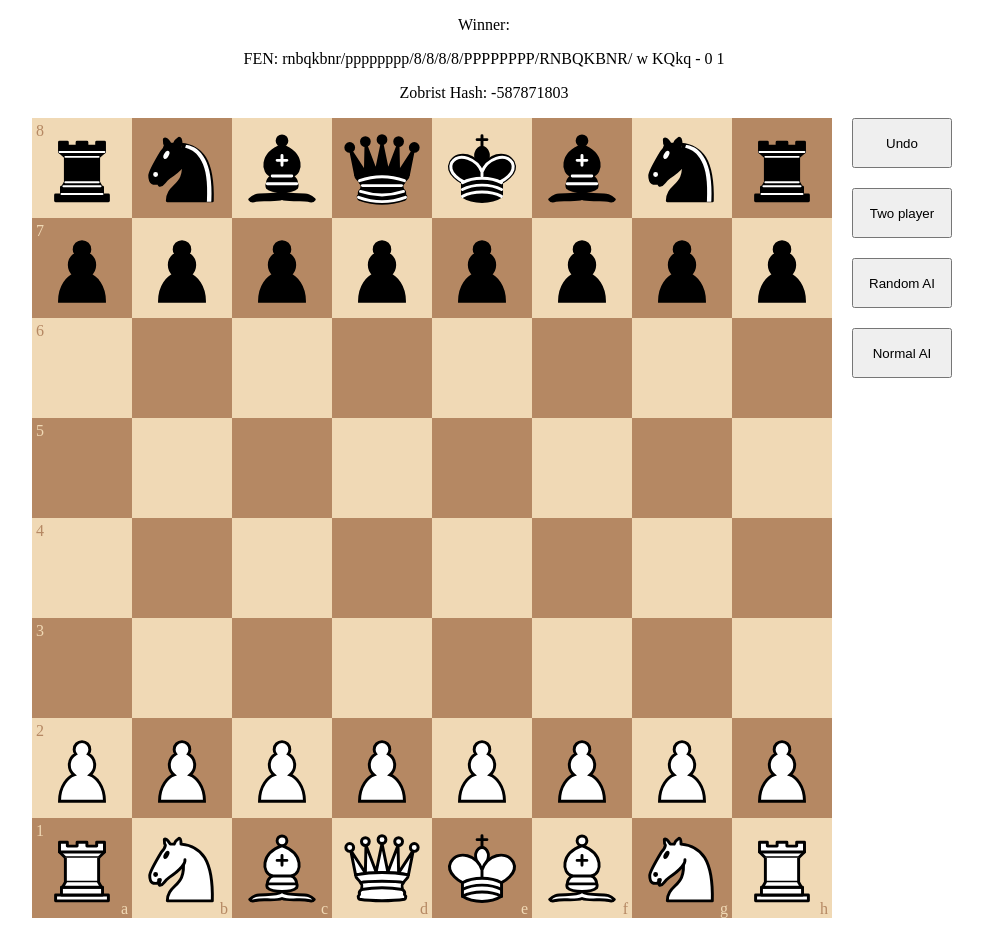
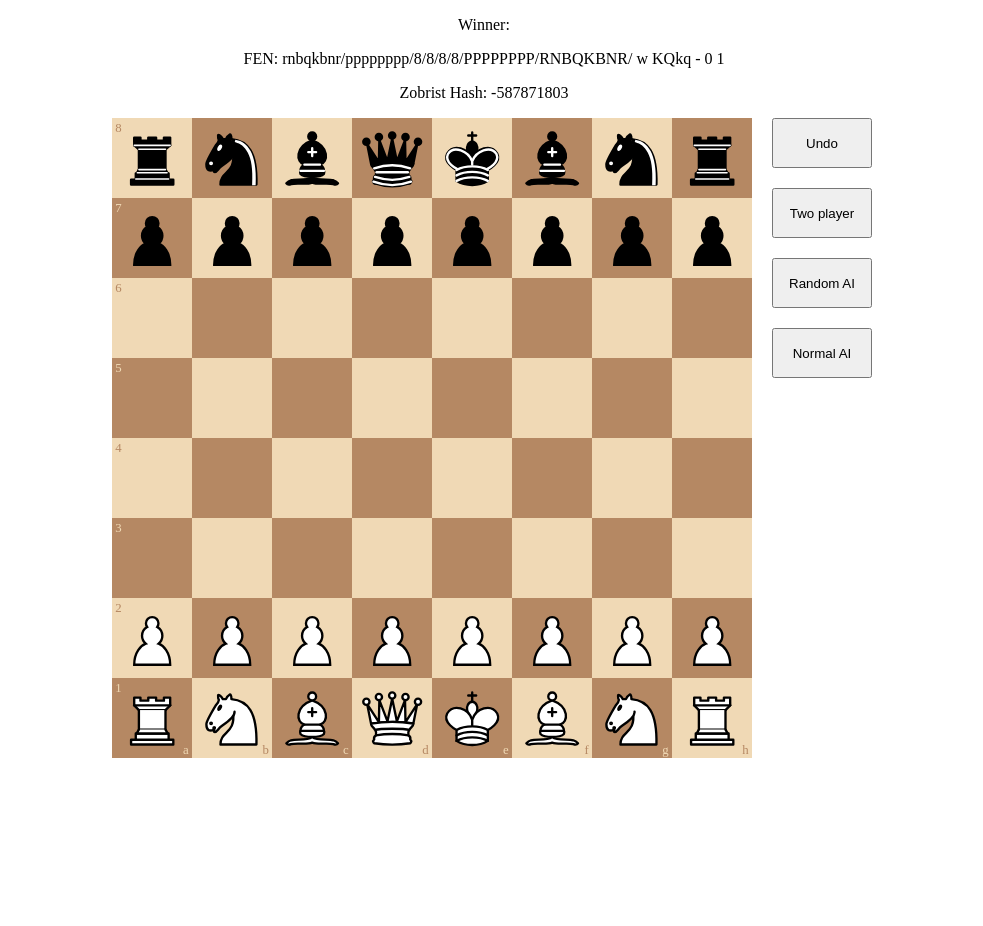
Before and after one commit to ibrahimdenizz/vue-chessboard, a Vue app: page / in a window 1280 px wide. Shown: the whole page, without its empty margins (156-1139 px from the left). Built offline with nearby package versions, Linux system fonts and the light colour scheme.

Commit message:
Fix chessboard size issue

```diff
--- a/src/App.vue
+++ b/src/App.vue
@@ -28,6 +28,7 @@
   </p>
   <div class="home">
     <chess-board
+      :size="chessBoardSize"
       :game="game"
       v-model:fen="fen"
       @onMovePlayed="onMovePlayed"
--- a/src/components/ChessBoard.vue
+++ b/src/components/ChessBoard.vue
@@ -89,6 +89,7 @@ export default {
 </script>
 
 <template>
+  <div>
     <div class="board" :style="{ width: `${size}px`, height: `${size}px` }">
       <board-ground
         :game="game"
@@ -105,6 +106,7 @@ export default {
           :style="getMoveStyle(move)"
           @click="makeMove(move)"
         ></div>
+      </div>
     </div>
   </div>
 </template>
```
Lines whose indentation alone changed are shown as unchanged.
